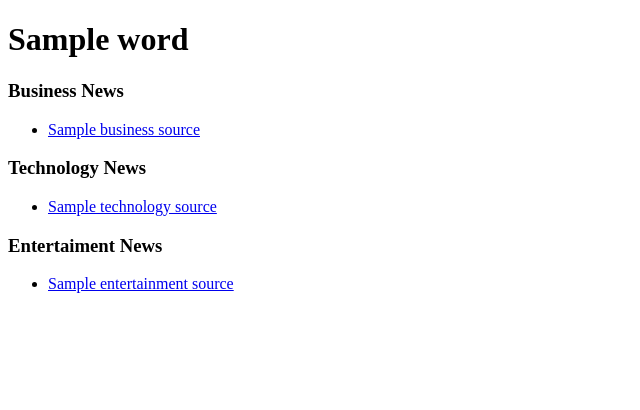
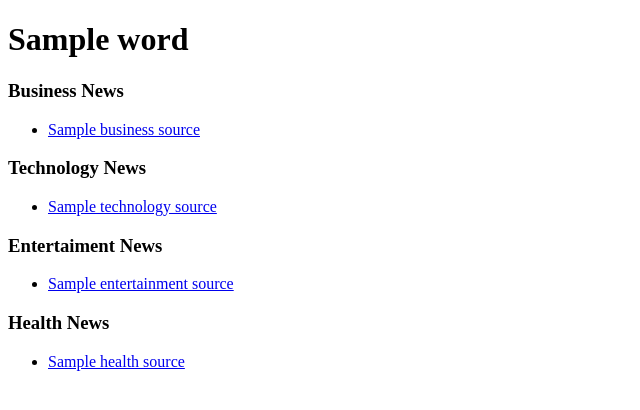
Before and after one commit to derriqo/News-Highlight, a Flask app: template app/templates/index.html in a window 1280 px wide. Shown: the top 410 px of the page, without its empty margins (0-640 px from the left). Run offline with Flask 2, Linux system fonts and the light colour scheme; the template is opened without the code that fills it: most values are stand-ins (such as "Sample title", 1, 10 or a date in 2020); some libraries are stand-ins or nearby versions.

Commit message:
Finished up with sources class.

```diff
--- a/app/request.py
+++ b/app/request.py
@@ -24,10 +24,8 @@ def get_sources(category):
 
 
     with urllib.request.urlopen(get_sources_url) as url:
-            print("ew")
             get_sources_data = url.read()
             get_sources_response = json.loads(get_sources_data)
-            print(get_sources_response)
 
             source_results = None
 
--- a/app/templates/index.html
+++ b/app/templates/index.html
@@ -1,3 +1,4 @@
+{% import 'macros.html' as macro%}
 <!DOCTYPE html>
 <html lang="en">
 <head>
@@ -9,7 +10,7 @@
 <body>
     <h1>{{word}}</h1>
     <div class="row">
-        <div class="col-md-04">
+        <div class="col-md-03">
             <h3> Business News</h3>
             <ul>
                 {% for i in  business_sources  %}
@@ -17,7 +18,7 @@
                 {% endfor %}
             </ul>
         </div>
-        <div class="col-md-04">
+        <div class="col-md-03">
             <h3>Technology News</h3>
                 <ul>
                         {% for t in  technology_sources  %}
@@ -25,7 +26,7 @@
                              {% endfor %}
                 </ul>
         </div>
-        <div class="col-md-04">
+        <div class="col-md-03">
             <h3>Entertaiment News</h3>
                 <ul>
                         {% for e in  entertainment_sources  %}
@@ -33,6 +34,14 @@
                     {% endfor %}
                 </ul>
         </div>
+        <div class="col-md-03">
+                <h3>Health News</h3>
+                    <ul>
+                            {% for f in  health_sources  %}
+                            <li><a href="{{f.url}}">{{f.name}}</a></li>
+                        {% endfor %}
+                    </ul>
+            </div>
     </div>
 
 </body>
--- a/app/templates/macros.html
+++ b/app/templates/macros.html
@@ -1,4 +1,4 @@
-{% macro displaySourceList(movie_list) %}
+{% macro displaySourceList(source_list) %}
 
     {% for source in source_list %}
         <li>{{ source.title }}</li>
--- a/app/views.py
+++ b/app/views.py
@@ -13,9 +13,10 @@ def index():
     business_sources = get_sources('business')
     technology_sources = get_sources('technology')
     entertainment_sources = get_sources('entertainment')
+    health_sources = get_sources('health')
 
     word = 'Welcome to News'
-    return render_template('index.html', word=word, inside = inside ,business_sources = business_sources, technology_sources = technology_sources, entertainment_sources=entertainment_sources)
+    return render_template('index.html', word=word, inside = inside ,business_sources = business_sources, technology_sources = technology_sources, entertainment_sources=entertainment_sources, health_sources=health_sources)
 
 # @app.route('/articles/<id>')
 # def articles(id):
```
